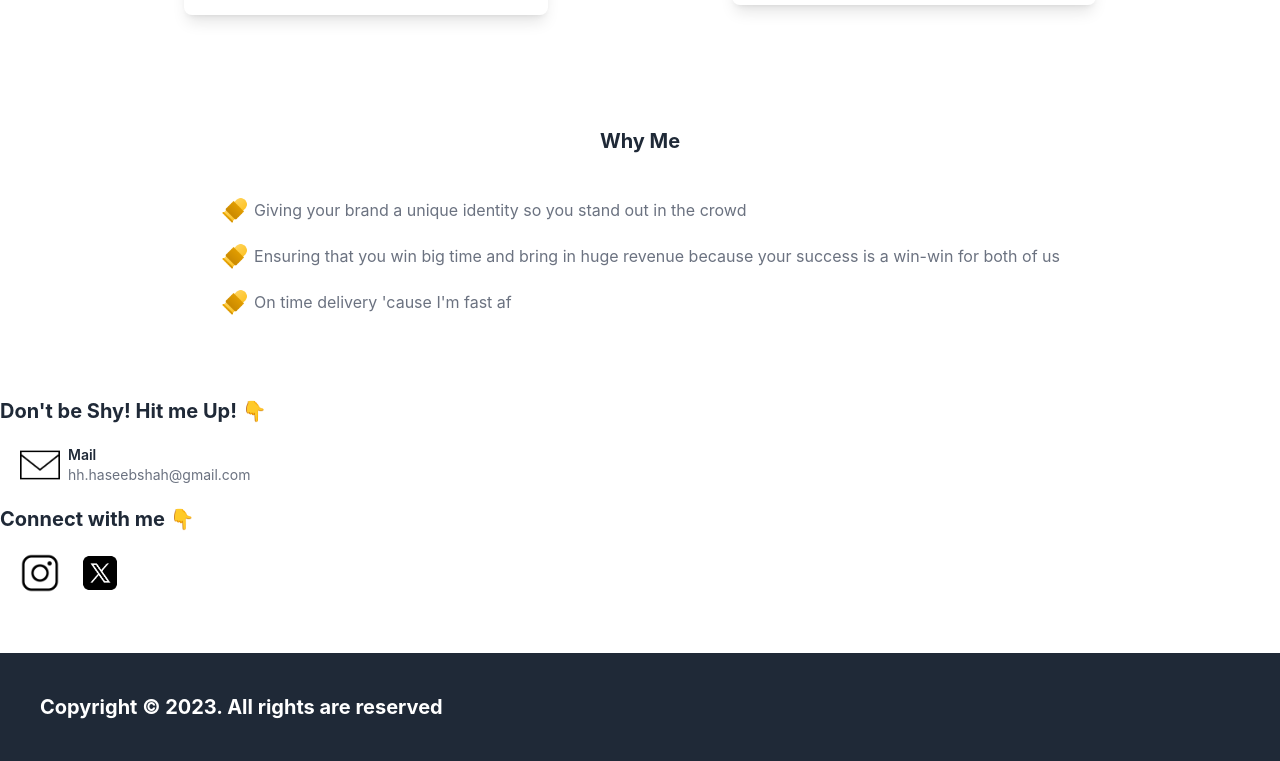
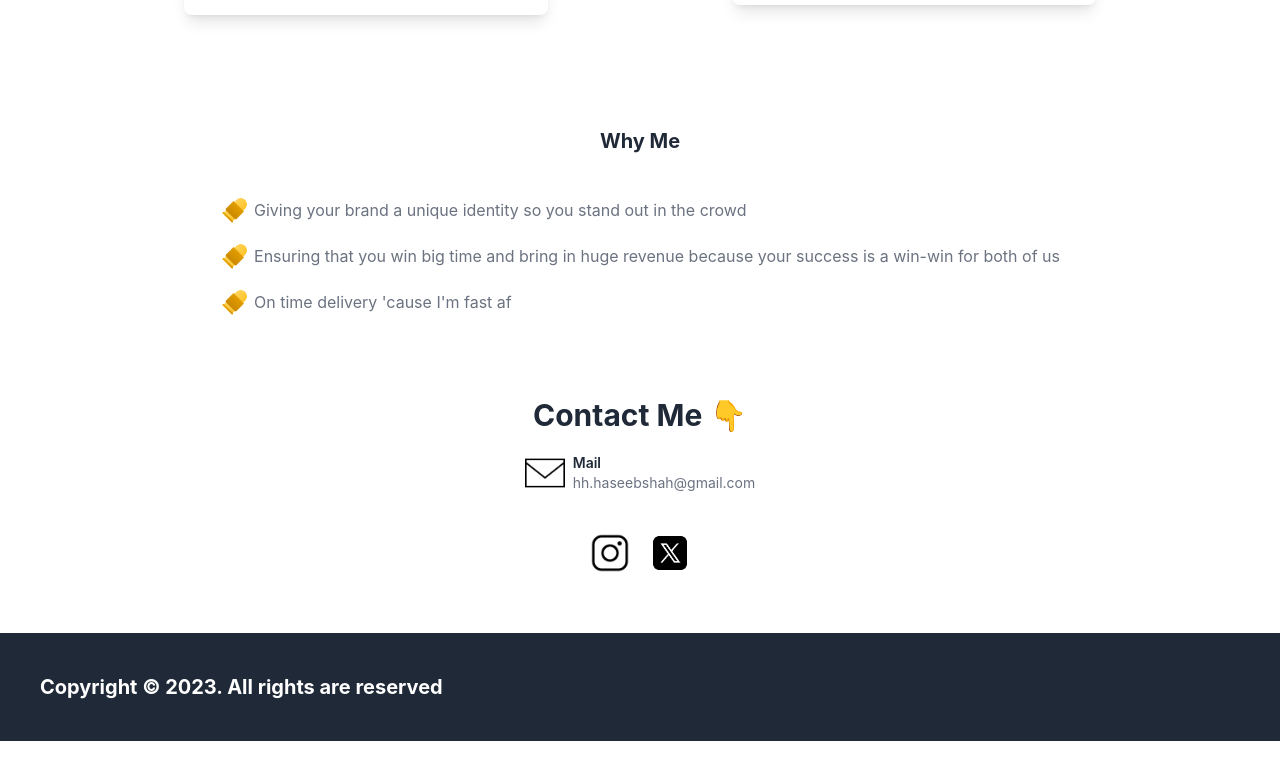
Before and after one commit to TheSh4h/My-Portfolio, a React (Vite) app: page / in a window 1280 px wide. Shown: the part 789-1550 px from the top of the page. Built offline with nearby package versions, Linux system fonts and the light colour scheme.

Commit message:
page fixed

```diff
--- a/src/components/Contact/Contact.jsx
+++ b/src/components/Contact/Contact.jsx
@@ -1,9 +1,9 @@
 const Contact = () => {
     return (
-        <div className="container mx-auto p-5 lg:p-0 my-10">
+        <div className="container mx-auto p-5 lg:p-0 my-10 flex flex-col justify-center items-center">
 
-            <div className="flex flex-col text-start">
-                <h1 className="font-bold text-xl text-gray-800">Don't be Shy! Hit me Up! 👇</h1>
+            <div className="flex flex-col justify-center items-center">
+                <h1 className="font-bold text-3xl text-gray-800">Contact Me 👇</h1>
                 <a href="mailto:hh.haseebshah@gmail.com" target="_blank">
                     <div className="flex m-5">
                         <img src="/mail.png" alt="mail" className="h-[40px] w-[40px]" />
@@ -14,7 +14,7 @@ const Contact = () => {
                     </div>
                 </a>
 
-                <h1 className="font-bold text-xl text-gray-800">Connect with me 👇</h1>
+                {/* <h1 className="font-bold text-xl text-gray-800">Connect with me 👇</h1> */}
 
                <div className="flex m-5 space-x-5">
                     <a href="https://www.instagram.com/thepitchsmith/" target="_blank">
```
